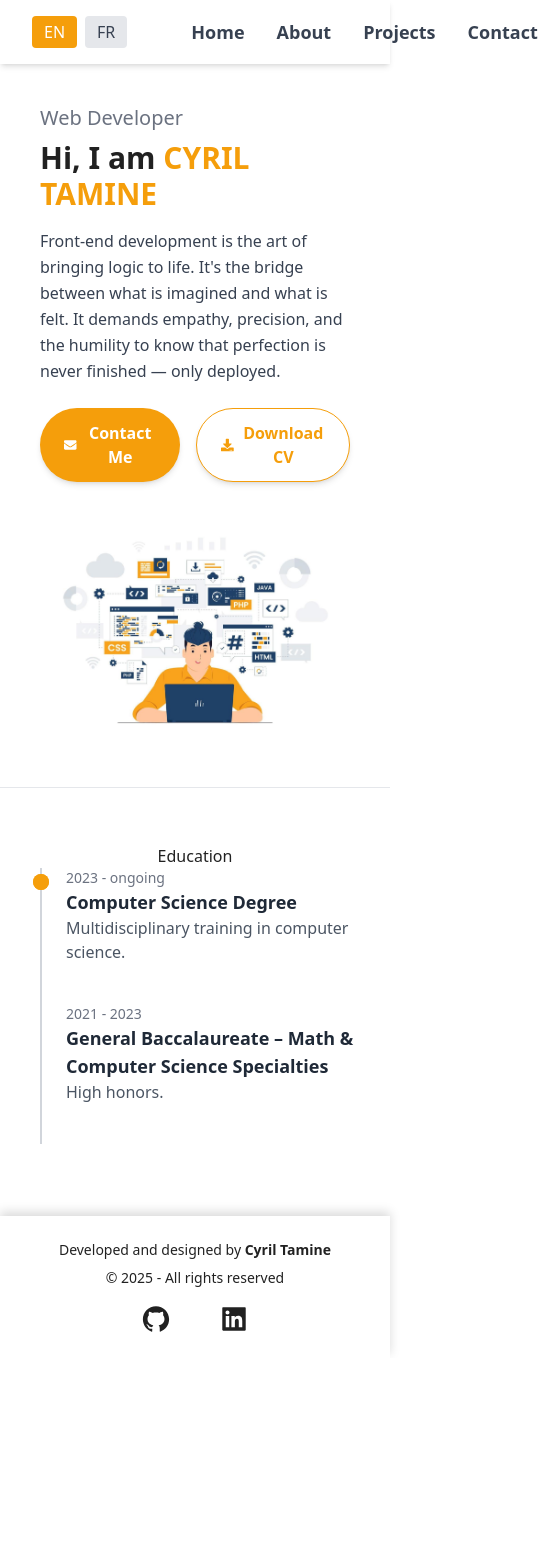
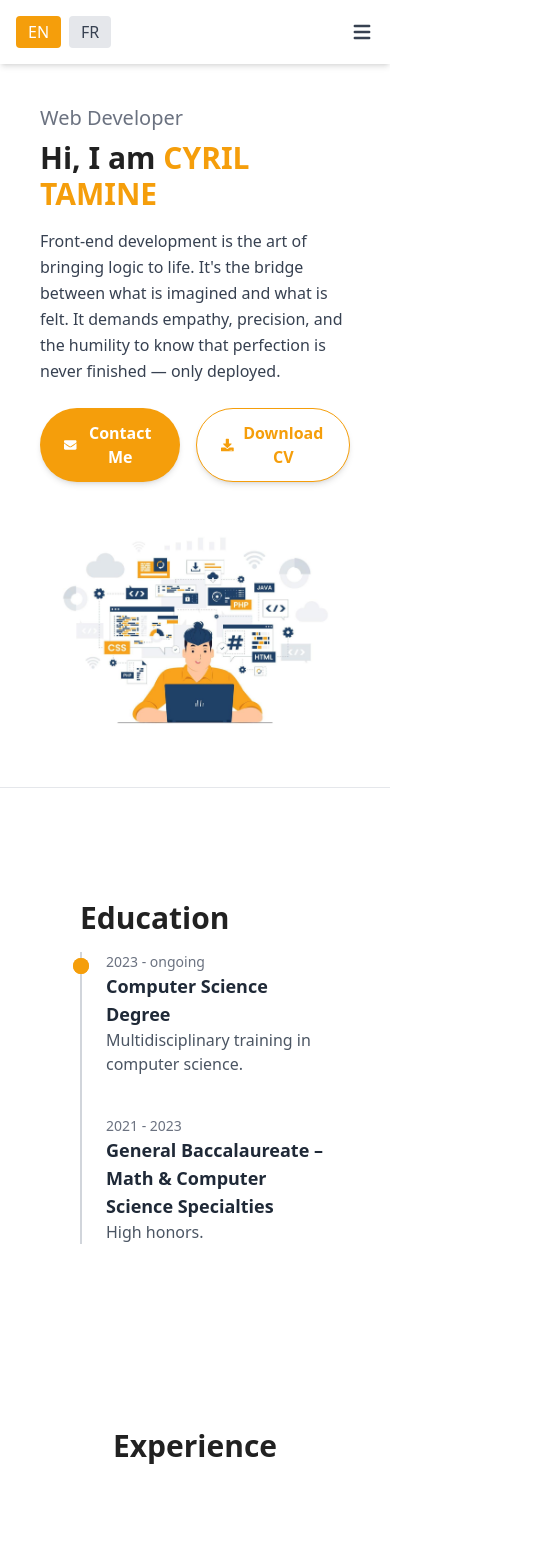
Before and after one commit to TAMINE-CYRIL/Portfolio-React, a React (Vite) app: page / in a window 390 px wide. Shown: the top 1568 px of the page, 538 px wide, since content can reach past the window. Before the commit the page ends 1358 px from the top, so only its background shows below. Built offline with nearby package versions, Linux system fonts and the light colour scheme.

Commit message:
On ajoute un menu responsive à notre Header.

```diff
--- a/src/components/Header.jsx
+++ b/src/components/Header.jsx
@@ -1,20 +1,27 @@
 import { Link } from "react-router-dom";
 import { useTranslation } from 'react-i18next';
+import { useState } from 'react';
+import { HiMenu, HiX } from 'react-icons/hi';
 import LanguageSelector from './LanguageSelector';
 
 export default function Header() {
   const { t } = useTranslation();
+  const [isMenuOpen, setIsMenuOpen] = useState(false);
+
+  const toggleMenu = () => {
+    setIsMenuOpen(!isMenuOpen);
+  };
 
   return (
     <header>
-      <nav className="flex items-center justify-between shadow-md bg-white px-8 py-4">
+      <nav className="bg-white shadow-md px-4 sm:px-8 py-4">
+        <div className="hidden md:flex items-center justify-between">
           <ul className="flex items-center space-x-8">
             <LanguageSelector />
-
             <li>
               <Link
                 to="/"
-              className="text-lg font-bold text-gray-700 dark:text-white hover:text-amber-500 transition-colors duration-300"
+                className="text-lg font-bold text-gray-700 hover:text-amber-500 transition-colors duration-300"
               >
                 {t('nav.home')}
               </Link>
@@ -22,7 +29,7 @@ export default function Header() {
             <li>
               <Link
                 to="/about"
-              className="text-lg font-bold text-gray-700 dark:text-white hover:text-amber-500 transition-colors duration-300"
+                className="text-lg font-bold text-gray-700 hover:text-amber-500 transition-colors duration-300"
               >
                 {t('nav.about')}
               </Link>
@@ -30,7 +37,7 @@ export default function Header() {
             <li>
               <Link
                 to="/project"
-              className="text-lg font-bold text-gray-700 dark:text-white hover:text-amber-500 transition-colors duration-300"
+                className="text-lg font-bold text-gray-700 hover:text-amber-500 transition-colors duration-300"
               >
                 {t('nav.project')}
               </Link>
@@ -38,13 +45,68 @@ export default function Header() {
             <li>
               <Link
                 to="/contact"
-              className="text-lg font-bold text-gray-700 dark:text-white hover:text-amber-500 transition-colors duration-300"
+                className="text-lg font-bold text-gray-700 hover:text-amber-500 transition-colors duration-300"
               >
                 {t('nav.contact')}
               </Link>
             </li>
+          </ul>
+        </div>
 
+        <div className="md:hidden">
+          <div className="flex items-center justify-between">
+            <LanguageSelector />
+            <button
+              onClick={toggleMenu}
+              className="text-gray-700 hover:text-amber-500 transition-colors duration-300"
+            >
+              {isMenuOpen ? <HiX size={24} /> : <HiMenu size={24} />}
+            </button>
+          </div>
+
+          {isMenuOpen && (
+            <div className="top-full left-0 right-0 bg-white">
+              <ul className="flex flex-col py-4">
+                <li>
+                  <Link
+                    to="/"
+                    onClick={toggleMenu}
+                    className="block px-4 py-3 text-lg font-bold text-gray-700 hover:text-amber-500 hover:bg-gray-50 transition-colors duration-300"
+                  >
+                    {t('nav.home')}
+                  </Link>
+                </li>
+                <li>
+                  <Link
+                    to="/about"
+                    onClick={toggleMenu}
+                    className="block px-4 py-3 text-lg font-bold text-gray-700 hover:text-amber-500 hover:bg-gray-50 transition-colors duration-300"
+                  >
+                    {t('nav.about')}
+                  </Link>
+                </li>
+                <li>
+                  <Link
+                    to="/project"
+                    onClick={toggleMenu}
+                    className="block px-4 py-3 text-lg font-bold text-gray-700 hover:text-amber-500 hover:bg-gray-50 transition-colors duration-300"
+                  >
+                    {t('nav.project')}
+                  </Link>
+                </li>
+                <li>
+                  <Link
+                    to="/contact"
+                    onClick={toggleMenu}
+                    className="block px-4 py-3 text-lg font-bold text-gray-700 hover:text-amber-500 hover:bg-gray-50 transition-colors duration-300"
+                  >
+                    {t('nav.contact')}
+                  </Link>
+                </li>
               </ul>
+            </div>
+          )}
+        </div>
       </nav>
     </header>
   );
--- a/src/i18n.js
+++ b/src/i18n.js
@@ -17,7 +17,8 @@ const resources = {
         quote: "Front-end development is the art of bringing logic to life. It's the bridge between what is imagined and what is felt. It demands empathy, precision, and the humility to know that perfection is never finished — only deployed.",
         contactMe: "Contact Me",
         downloadCV: "Download CV",
-        education: "Education"
+        education: "Education",
+        experience: "Experience"
       },
 
       about: {
@@ -139,7 +140,9 @@ const resources = {
         quote: "Le développement front-end est l'art de donner vie à la logique. C'est le pont entre ce qui est imaginé et ce qui est ressenti. Il demande de l'empathie, de la précision et l'humilité de savoir que la perfection n'est jamais terminée — seulement déployée.",
         contactMe: "Me contacter",
         downloadCV: "Télécharger CV",
-        education: "Formation"
+        education: "Formation",
+        experience: "Expérience"
+
       },
 
       about: {
--- a/src/pages/HomePage.jsx
+++ b/src/pages/HomePage.jsx
@@ -38,9 +38,16 @@ export default function HomePage() {
                 />
             </section>
             <hr />
-            <section className="flex flex-col justify-center items-center p-6 mt-8">
-                <h1>{t('home.education')}</h1>
+            <section className="flex flex-col items-center p-6 mt-8">
+                <section className="mb-12 p-10">
+                    <h1 className="text-3xl font-bold p-4">{t('home.education')}</h1>
                 <Education />
+                </section>
+                <section className="mb-12 p-10">
+                    <h1 className="text-3xl font-bold p-4">{t('home.experience')}</h1>
+                </section>
+
+
             </section>
             <Footer />
         </>
```
Lines whose indentation alone changed are shown as unchanged.
